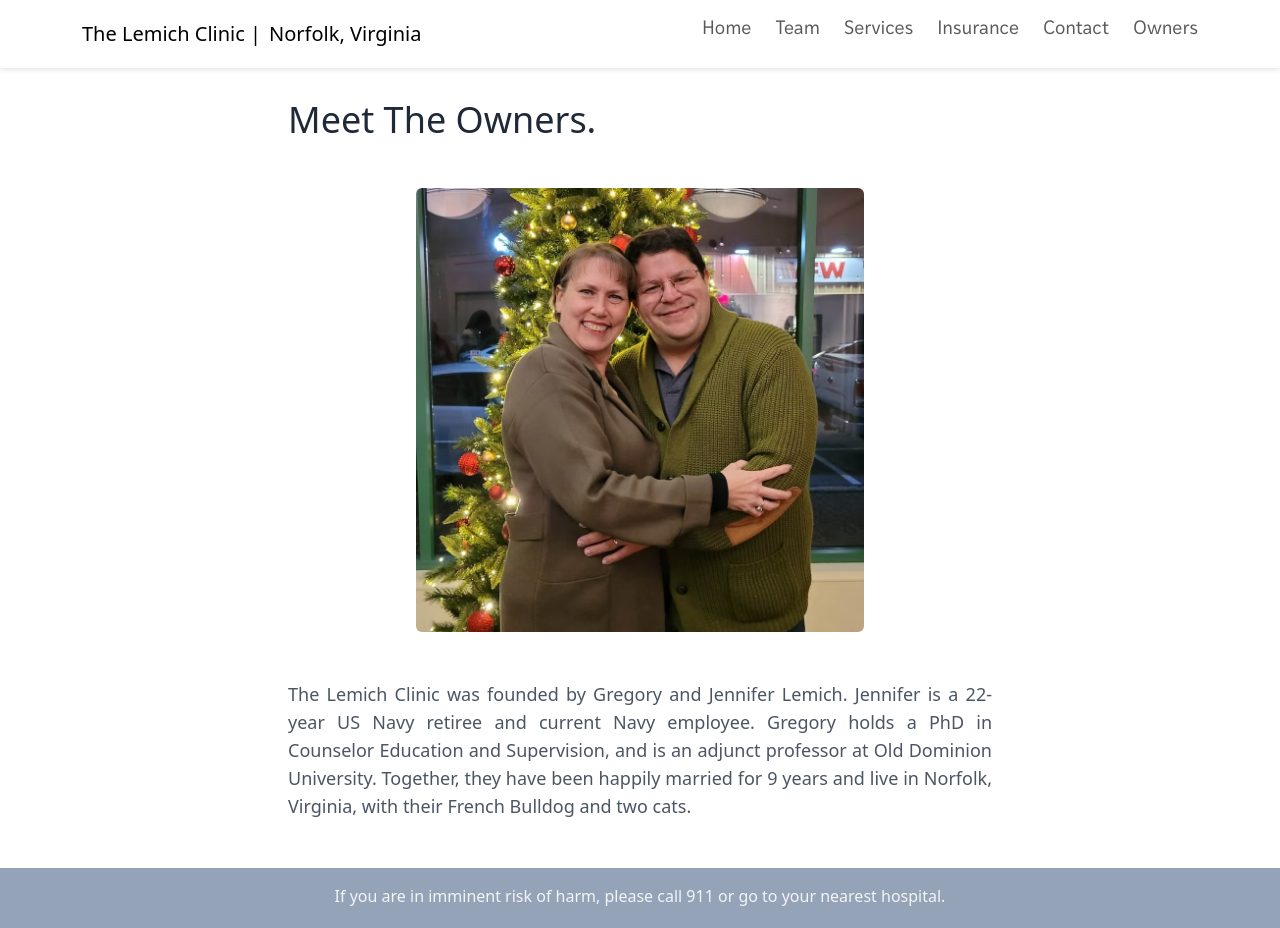
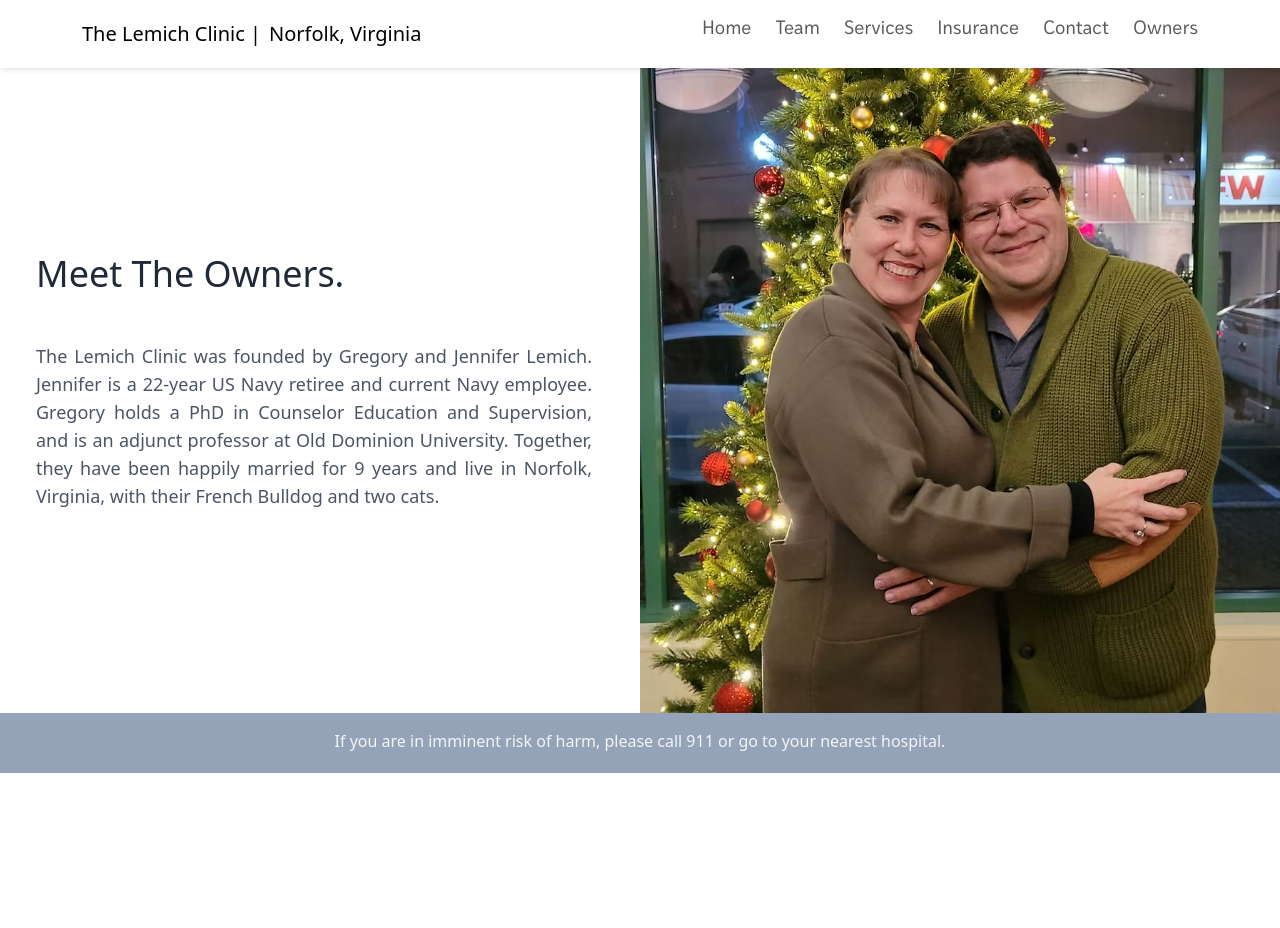
Before and after one commit to alexgoodestudio/lemichclinic_front-end, a React (Create React App) app: page /owners in a window 1280 px wide. After the commit the page ends 800 px from the top, so only its background shows below. Built offline with nearby package versions, Linux system fonts and the light colour scheme; no server answers.

Commit message:
owners page new layout

```diff
--- a/src/Components/Owners.js
+++ b/src/Components/Owners.js
@@ -1,33 +1,75 @@
+// import img4 from "./images/lemichs.avif";
+// import { Link } from "react-router-dom";
+
+// function Owners() {
+
+//   return (
+//     <div className="min-h-screen flex items-center justify-center">
+
+//       <div className=" w-full max-w-3xl p-8">
+//       <h2 className=" text-4xl text-start mb-5  text-gray-800 mb-1">
+//         Meet The Owners.
+//       </h2>
+//         <div className="text-center">
+//           <img
+//             src={img4}
+//             alt="Gregory and Jennifer Lemich"
+//             className="w-full max-w-xs sm:max-w-sm md:max-w-md mx-auto rounded mb-5 owner-image"
+//           />
+
+//           <p className="text-lg text-gray-600 text-justify mt-4 owner-text">
+//             The Lemich Clinic was founded by Gregory and Jennifer Lemich.
+//             Jennifer is a 22-year US Navy retiree and current Navy employee.
+//             Gregory holds a PhD in Counselor Education and Supervision, and
+//             is an adjunct professor at Old Dominion University.
+//             Together, they have been happily married for 9 years and live in
+//             Norfolk, Virginia, with their <Link to="/login" className="text-gray-600 normalize">French Bulldog</Link> and two cats.
+//           </p>
+
+//         </div>
+//       </div>
+//     </div>
+//   );
+// }
+
+// export default Owners;
 import img4 from "./images/lemichs.avif";
 import { Link } from "react-router-dom";
 
-
 function Owners() {
-
   return (
-    <div className="min-h-screen flex items-center justify-center">
-
-      <div className=" w-full max-w-3xl p-8">
-      <h2 className=" text-4xl text-start mb-5  text-gray-800 mb-1">
+    <div className="row flex items-center justify-center padding-mobile-owners">
+      <div className="col-lg-6 p-lg-5">
+        <div className=" w-full ">
+          <h2 className=" text-4xl text-start mb-lg-5  text-gray-800 mb-1">
             Meet The Owners.
           </h2>
+          <div className="text-center">
+            <p className="text-lg text-gray-600 text-justify mt-4 owner-text">
+              The Lemich Clinic was founded by Gregory and Jennifer Lemich.
+              Jennifer is a 22-year US Navy retiree and current Navy employee.
+              Gregory holds a PhD in Counselor Education and Supervision, and is
+              an adjunct professor at Old Dominion University. Together, they
+              have been happily married for 9 years and live in Norfolk,
+              Virginia, with their{" "}
+              <Link to="/login" className="text-gray-600 normalize">
+                French Bulldog
+              </Link>{" "}
+              and two cats.
+            </p>
+          </div>
+        </div>
+      </div>
+
+      <div className="col-lg-6 p-lg-0 ps-sm-5">
+        <div className="">
           <div className="text-center">
             <img
               src={img4}
               alt="Gregory and Jennifer Lemich"
-            className="w-full max-w-xs sm:max-w-sm md:max-w-md mx-auto rounded mb-5 owner-image"
+              className="mx-auto border-radius-mobile owner-image"
             />
-
-
-          <p className="text-lg text-gray-600 text-justify mt-4 owner-text">
-            The Lemich Clinic was founded by Gregory and Jennifer Lemich.
-            Jennifer is a 22-year US Navy retiree and current Navy employee.
-            Gregory holds a PhD in Counselor Education and Supervision, and
-            is an adjunct professor at Old Dominion University.
-            Together, they have been happily married for 9 years and live in
-            Norfolk, Virginia, with their <Link to="/login" className="text-gray-600 normalize">French Bulldog</Link> and two cats.
-          </p>
-
+          </div>
         </div>
       </div>
     </div>
--- a/src/style.css
+++ b/src/style.css
@@ -421,6 +421,12 @@ li {
   .text-insurance-header-mobile{
     font-size: 12pt;
   }
+  .padding-mobile-owners{
+    padding: 30px;
+  }
+  .border-radius-mobile{
+    border-radius: 40px;
+  }
 }
 
 @media (min-width: 768px) and (max-width: 1024px) {
```
Lines whose indentation alone changed are shown as unchanged.
